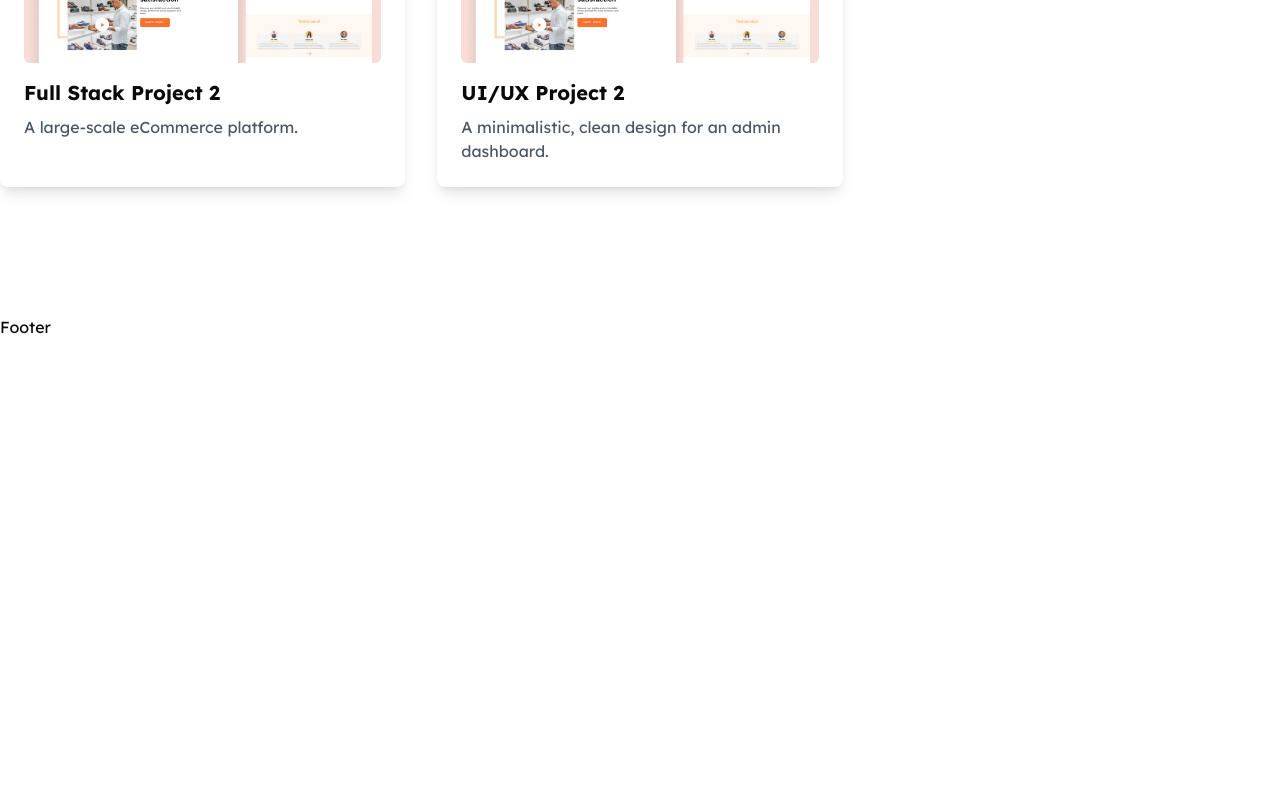
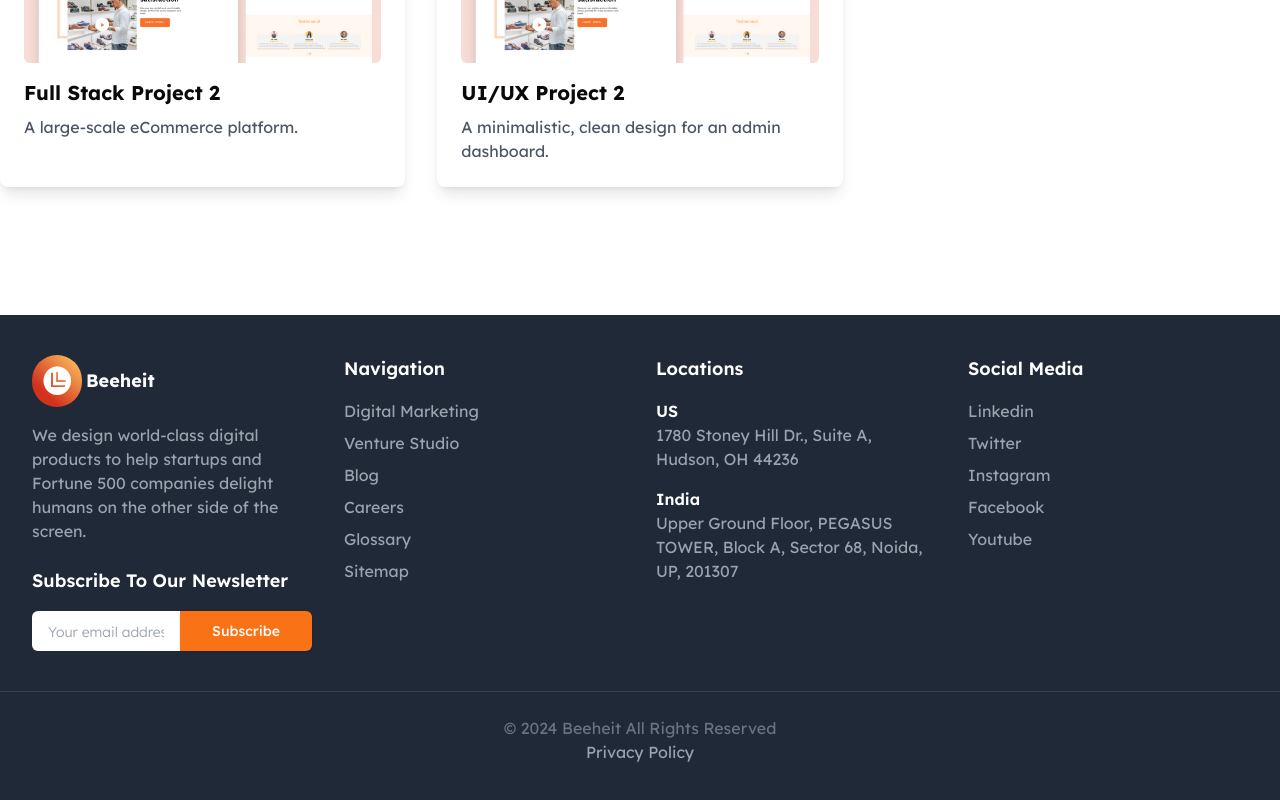
Before and after one commit to jonyBhatt/Beeheit, a Next.js app: page / in a window 1280 px wide. Shown: the part 2003-2803 px from the top of the page. Before the commit the page ends 2342 px from the top, so only its background shows below. Built offline with nearby package versions, Linux system fonts and the light colour scheme.

Commit message:
Added footer

```diff
--- a/app/(root)/layout.tsx
+++ b/app/(root)/layout.tsx
@@ -1,3 +1,4 @@
+import Footer from "@/components/shared/Footer";
 import Navbar from "@/components/shared/Navbar";
 import React from "react";
 
@@ -10,7 +11,7 @@ export default function MainLayout({
     <div className="flex flex-col min-h-svh w-full ">
       <Navbar />
       <main className="flex-grow h-full">{children}</main>
-      <footer>Footer</footer>
+      <Footer />
     </div>
   );
 }
--- /dev/null
+++ b/components/shared/Footer.tsx
@@ -0,0 +1,140 @@
+import Image from "next/image";
+import { Button } from "../ui/button";
+
+const Footer = () => {
+  return (
+    <footer className="bg-gray-800 text-white py-10">
+      <div className="container mx-auto px-4 lg:px-8 grid grid-cols-1 md:grid-cols-4 gap-8">
+        {/* Left Section: Logo and Description */}
+        <div className="col-span-1">
+          <div className="flex items-center gap-1 mb-4">
+            <Image
+              src="/image/BEEHIT.jpg"
+              alt="logo"
+              width={50}
+              height={50}
+              className="rounded-full object-cover"
+            />
+            <h2 className="text-lg font-bold">Beeheit</h2>
+          </div>
+          <p className="text-gray-400">
+            We design world-class digital products to help startups and Fortune
+            500 companies delight humans on the other side of the screen.
+          </p>
+          <div className="mt-6">
+            <h4 className="text-lg font-semibold">
+              Subscribe To Our Newsletter
+            </h4>
+            <form className="mt-4 flex">
+              <input
+                type="email"
+                placeholder="Your email address"
+                className="w-full px-4 py-2 rounded-l-md text-black focus:outline-none placeholder:text-sm placeholder:font-light"
+              />
+              <Button size="lg" className="rounded-tl-none rounded-bl-none">
+                Subscribe
+              </Button>
+            </form>
+          </div>
+        </div>
+
+        {/* Navigation Section */}
+        <div className="col-span-1">
+          <h4 className="text-lg font-semibold mb-4">Navigation</h4>
+          <ul className="text-gray-400 space-y-2">
+            <li>
+              <a href="#" className="hover:text-white">
+                Digital Marketing
+              </a>
+            </li>
+            <li>
+              <a href="#" className="hover:text-white">
+                Venture Studio
+              </a>
+            </li>
+            <li>
+              <a href="#" className="hover:text-white">
+                Blog
+              </a>
+            </li>
+            <li>
+              <a href="#" className="hover:text-white">
+                Careers
+              </a>
+            </li>
+            <li>
+              <a href="#" className="hover:text-white">
+                Glossary
+              </a>
+            </li>
+            <li>
+              <a href="#" className="hover:text-white">
+                Sitemap
+              </a>
+            </li>
+          </ul>
+        </div>
+
+        {/* Locations Section */}
+        <div className="col-span-1">
+          <h4 className="text-lg font-semibold mb-4">Locations</h4>
+          <div className="text-gray-400 space-y-4">
+            <div>
+              <h5 className="font-semibold text-white">US</h5>
+              <p>1780 Stoney Hill Dr., Suite A, Hudson, OH 44236</p>
+            </div>
+            <div>
+              <h5 className="font-semibold text-white">India</h5>
+              <p>
+                Upper Ground Floor, PEGASUS TOWER, Block A, Sector 68, Noida,
+                UP, 201307
+              </p>
+            </div>
+          </div>
+        </div>
+
+        {/* Social Media Section */}
+        <div className="col-span-1">
+          <h4 className="text-lg font-semibold mb-4">Social Media</h4>
+          <ul className="text-gray-400 space-y-2">
+            <li>
+              <a href="#" className="hover:text-white">
+                Linkedin
+              </a>
+            </li>
+            <li>
+              <a href="#" className="hover:text-white">
+                Twitter
+              </a>
+            </li>
+            <li>
+              <a href="#" className="hover:text-white">
+                Instagram
+              </a>
+            </li>
+            <li>
+              <a href="#" className="hover:text-white">
+                Facebook
+              </a>
+            </li>
+            <li>
+              <a href="#" className="hover:text-white">
+                Youtube
+              </a>
+            </li>
+          </ul>
+        </div>
+      </div>
+
+      {/* Bottom Section */}
+      <div className="container mx-auto mt-10 px-4 lg:px-8 border-t border-gray-700 pt-6 text-gray-500 text-center">
+        <p>&copy; 2024 Beeheit All Rights Reserved</p>
+        <a href="#" className="text-gray-400 hover:text-white">
+          Privacy Policy
+        </a>
+      </div>
+    </footer>
+  );
+};
+
+export default Footer;
```
